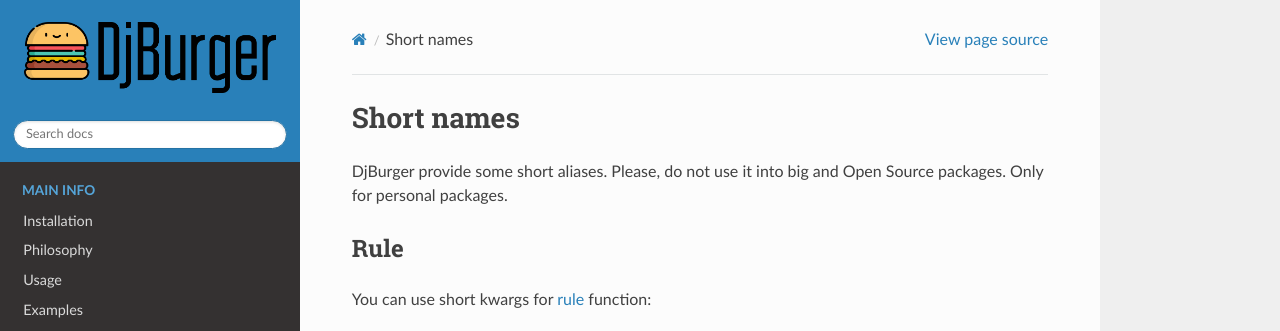
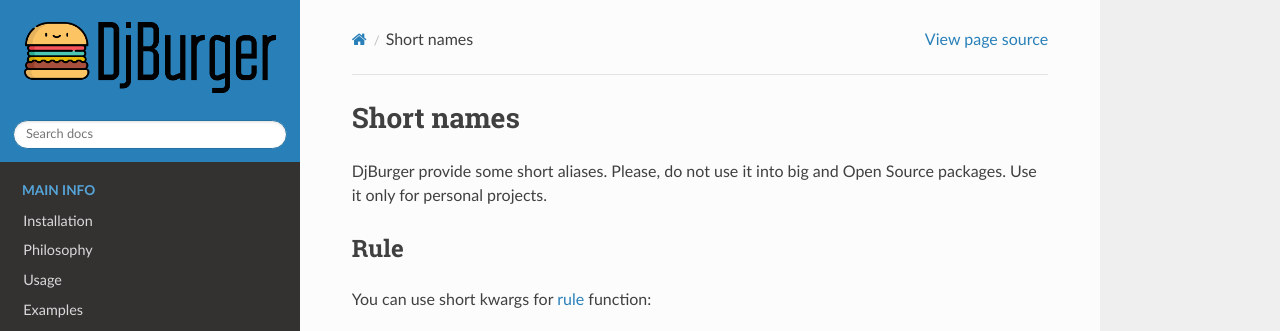
Before and after one commit to orsinium-archive/djburger, a Sphinx documentation site: the page built from wiki/source/aliases.rst, in a window 1280 px wide and 1249 px high. Shown: the top 331 px of the window. Built offline with Sphinx 7.4.7 and the Read the Docs theme 2.0.0, drawn with Linux system fonts in a browser that asks for light colours.

```diff
--- a/wiki/source/aliases.rst
+++ b/wiki/source/aliases.rst
@@ -2,7 +2,7 @@ Short names
 ===========
 
 DjBurger provide some short aliases. Please, do not use it into big and
-Open Source packages. Only for personal packages.
+Open Source packages. Use it only for personal projects.
 
 Rule
 ----
```
Also changed, not shown: wiki/source/changelog.md (added, +23 -0 lines), wiki/source/index.rst (line endings or trailing spaces).
